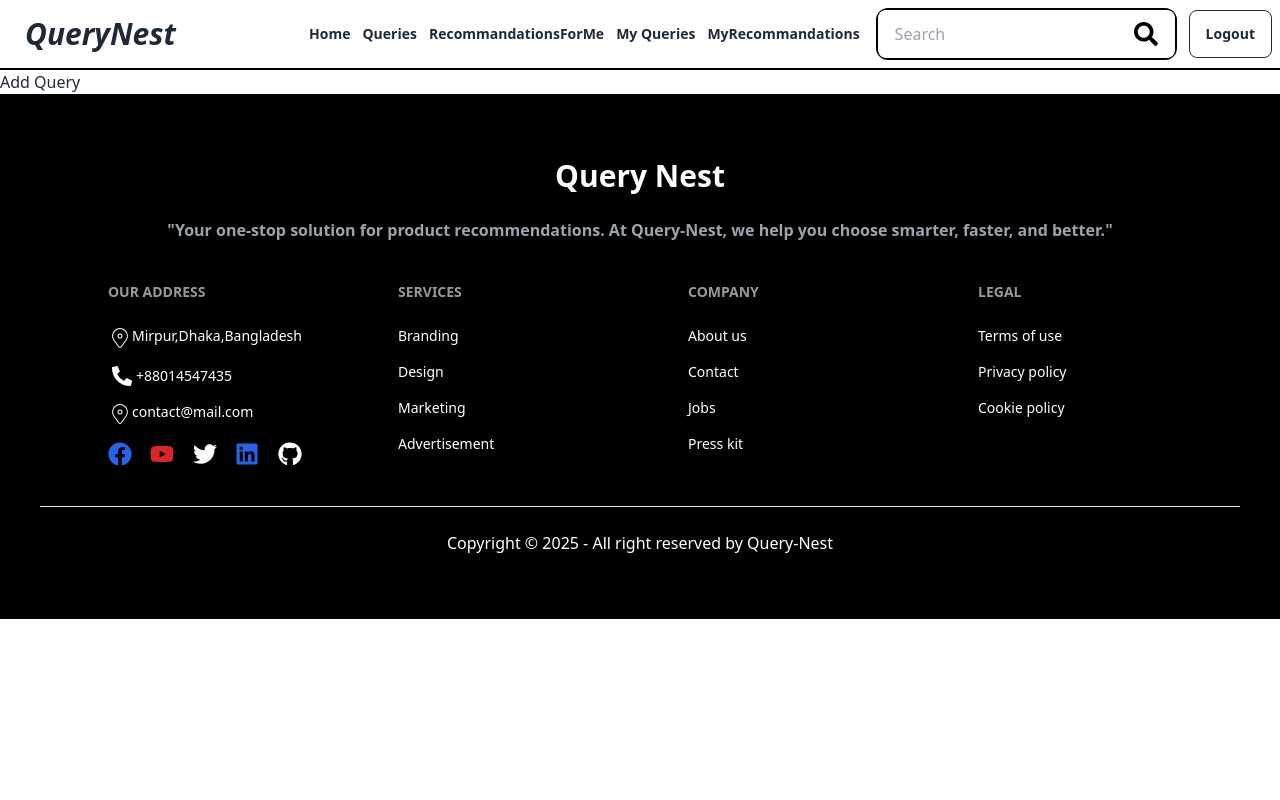
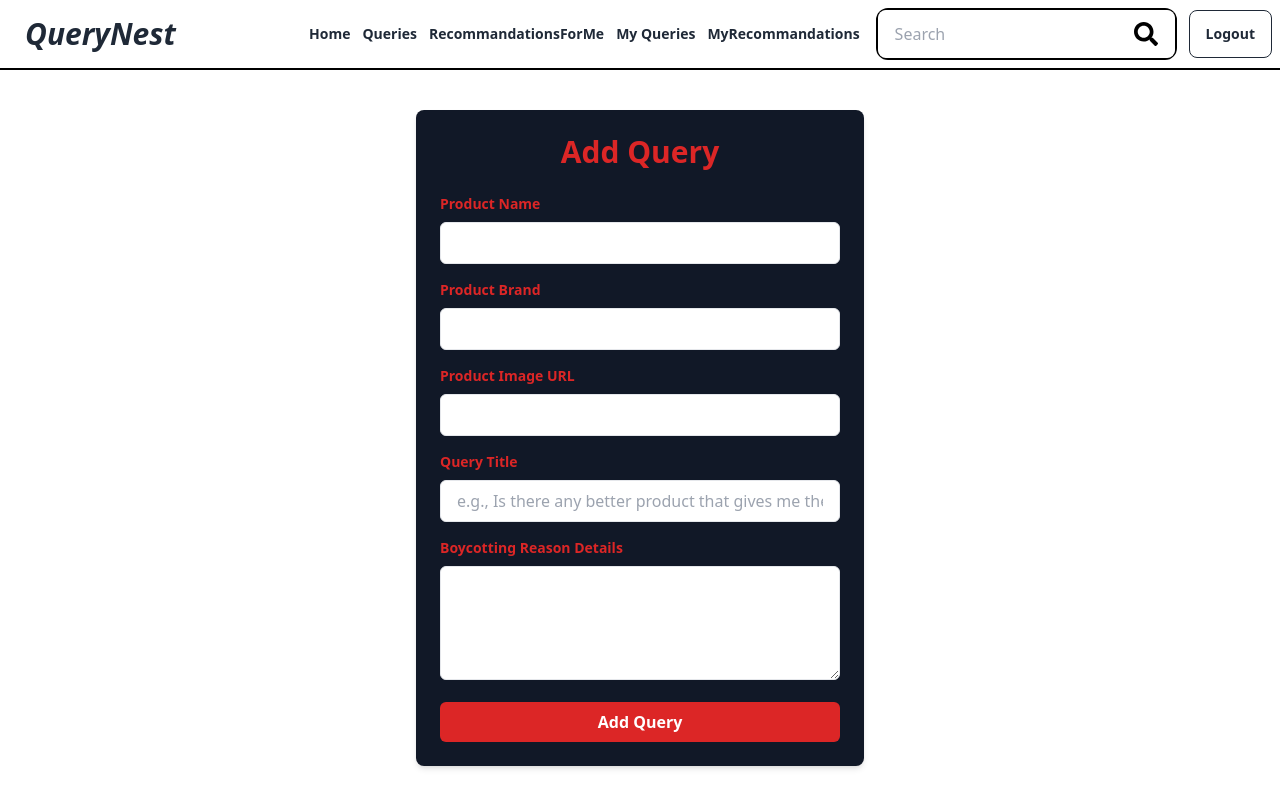
Before and after one commit to Tabassum290/Assignment-10-client-site, a React (Vite) app: page /addquery in a window 1280 px wide. Shown: the top 800 px of the page. Built offline with nearby package versions, Linux system fonts and the light colour scheme; no server answers; sample sign-in values are in the browser's storage.

Commit message:
Add Query Page Done

```diff
--- a/src/Pages/AddQuery.jsx
+++ b/src/Pages/AddQuery.jsx
@@ -2,10 +2,94 @@ import Footer from "../Components/Footer";
 import Navbar from "../Components/Navbar";
 
 const AddQuery = () => {
+    const handleSubmit = e => {
+        e.preventDefault();
+    }
     return (
         <div>
             <Navbar/>
+            <section>
+            <div className="text-white flex items-center justify-center p-10">
+      <div className="bg-gray-900 text-black p-6 rounded-lg shadow-md max-w-md w-full">
+        <h1 className="text-3xl font-bold text-red-600 mb-6 text-center">Add Query</h1>
+        <form onSubmit={handleSubmit} className="space-y-4">
+          <div>
+            <label className="block text-sm font-semibold text-red-600 mb-2">
+              Product Name
+            </label>
+            <input
+              type="text"
+              name="productName"
+            //   value={formData.productName}
+            //   onChange={handleChange}
+            //   required
+              className="w-full px-4 py-2 border rounded-md focus:outline-none focus:ring focus:ring-red-500"
+            />
+          </div>
+          <div>
+            <label className="block text-sm font-semibold text-red-600 mb-2">
+              Product Brand
+            </label>
+            <input
+              type="text"
+              name="productBrand"
+            //   value={formData.productBrand}
+            //   onChange={handleChange}
+            //   required
+              className="w-full px-4 py-2 border rounded-md focus:outline-none focus:ring focus:ring-red-500"
+            />
+          </div>
+          <div>
+            <label className="block text-sm font-semibold text-red-600 mb-2">
+              Product Image URL
+            </label>
+            <input
+              type="url"
+              name="productImage"
+            //   value={formData.productImage}
+            //   onChange={handleChange}
+            //   required
+              className="w-full px-4 py-2 border rounded-md focus:outline-none focus:ring focus:ring-red-500"
+            />
+          </div>
+          <div>
+            <label className="block text-sm font-semibold text-red-600 mb-2">
+              Query Title
+            </label>
+            <input
+              type="text"
+              name="queryTitle"
+            //   value={formData.queryTitle}
+            //   onChange={handleChange}
+            //   required
+              placeholder="e.g., Is there any better product that gives me the same quality?"
+              className="w-full px-4 py-2 border rounded-md focus:outline-none focus:ring focus:ring-red-500"
+            />
+          </div>
+          <div>
+            <label className="block text-sm font-semibold text-red-600 mb-2">
+              Boycotting Reason Details
+            </label>
+            <textarea
+              name="boycottingReason"
+            //   value={formData.boycottingReason}
+            //   onChange={handleChange}
+            //   required
+              rows="4"
+              className="w-full px-4 py-2 border rounded-md focus:outline-none focus:ring focus:ring-red-500"
+            ></textarea>
+          </div>
+          <button
+            type="submit"
+            className="w-full bg-red-600 text-white font-bold py-2 rounded-md hover:bg-red-700 transition"
+          >
             Add Query
+          </button>
+        </form>
+      </div>
+    </div>
+            </section>
+
         <Footer/>
         </div>
     );
--- a/src/Pages/MyQueries.jsx
+++ b/src/Pages/MyQueries.jsx
@@ -1,9 +1,20 @@
 import Navbar from '../Components/Navbar';
 import Footer from '../Components/Footer';
 import { useNavigate } from 'react-router-dom';
+import { SwiperSlide } from 'swiper/react';
+import AOS from 'aos';
+import { useEffect } from 'react';
 
 const MyQueries = () => {
       const navigate = useNavigate();
+
+       useEffect(() => {
+              AOS.init({
+                  duration: 1000,
+                  once: true,
+              });
+          }, []);
+
 
       const handleAddQueries = () => {
         navigate("/addquery"); // Ensure this route exists in your router setup
@@ -16,23 +27,27 @@ const MyQueries = () => {
             <Navbar/>
 
 {/* Add Query Button */}
+<SwiperSlide>
 <div className="min-h-screen text-white">
       {/* Banner */}
-      <div className="bg-gradient-to-r from-red-600 to-gray-900 text-white py-16 px-8 text-center shadow-lg rounded-b-lg">
-        <h1 className="text-4xl md:text-5xl font-bold mb-6">
+      <div className="bg-gradient-to-r from-red-600 to-gray-900 text-white py-16 px-8 text-center
+       shadow-lg rounded-b-lg">
+        <h1 className="text-4xl md:text-5xl font-bold mb-6" data-aos='fade-left'>
           Add More Queries
         </h1>
-        <p className="text-lg md:text-xl mb-8">
+        <p className="text-lg md:text-xl mb-8" data-aos='fade-left'>
           View and manage all your queries here!
         </p>
         <button
           onClick={handleAddQueries}
           className="bg-white text-red-600 hover:bg-gray-200 font-semibold py-3 px-6 rounded-lg shadow-lg transition-transform transform hover:scale-105"
-        >
+          data-aos='fade-left'    >
           Add New Query
         </button>
       </div>
     </div>
+</SwiperSlide>
+
           <Footer/>
         </div>
     );
```
